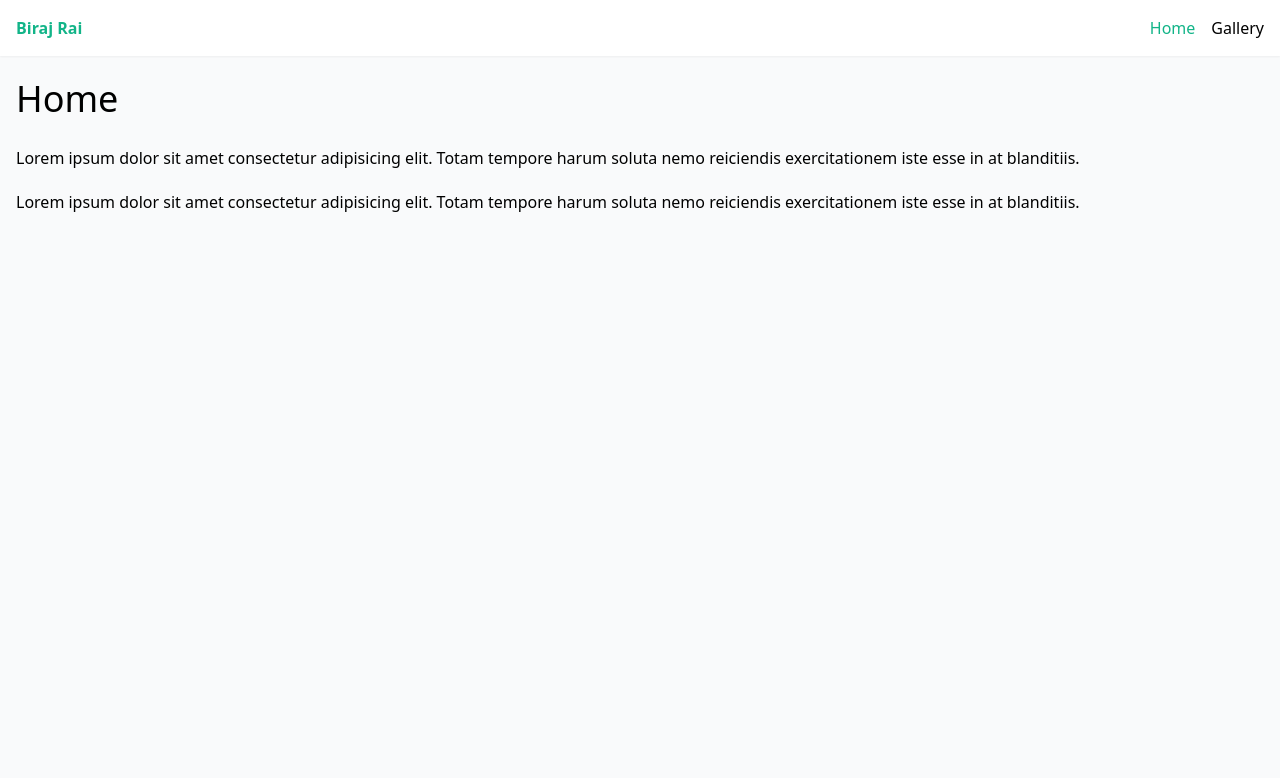
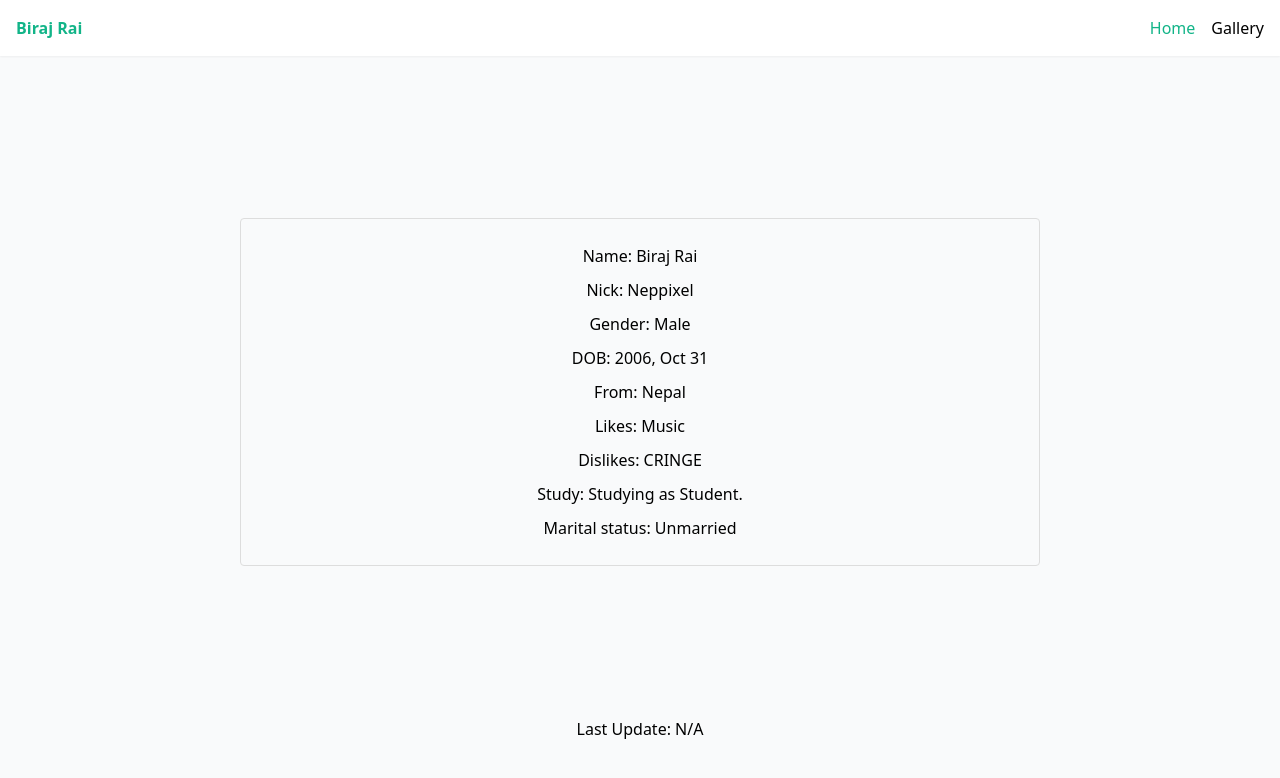
Before and after one commit to love-to-eat/itsbiraj.com.np, a Nuxt app: page / in a window 1280 px wide. Shown: the top 778 px of the page. Built offline with nearby package versions, Linux system fonts and the light colour scheme; no server answers.

Commit message:
Update index.vue

```diff
--- a/pages/index.vue
+++ b/pages/index.vue
@@ -1,25 +1,58 @@
 <template>
-    <div>
-        <h2>Home</h2>
-        <p>
-            Lorem ipsum dolor sit amet consectetur adipisicing elit. Totam tempore harum soluta nemo reiciendis
-            exercitationem iste esse in at blanditiis.
-        </p>
-        <p>
-            Lorem ipsum dolor sit amet consectetur adipisicing elit. Totam tempore harum soluta nemo reiciendis
-            exercitationem iste esse in at blanditiis.
-        </p>
+    <div class="center-container">
+        <div class="box">
+            <p>Name: Biraj Rai</p>
+            <p>Nick: Neppixel</p>
+            <p>Gender: Male</p>
+            <p>DOB: 2006, Oct 31</p>
+            <p>From: Nepal</p>
+            <p>Likes: Music</p>
+            <p>Dislikes: CRINGE</p>
+            <p>Study: Studying as Student.</p>
+            <p>Marital status: Unmarried</p>
+        </div>
+    </div>
+    <div class="last-update">
+        <p>Last Update: {{ lastUpdate }}</p>
     </div>
 </template>
 
-<script setup></script>
+<script setup>
+import { ref, onMounted } from 'vue';
+
+const lastUpdate = ref('');
+
+onMounted(async () => {
+    try {
+        const response = await fetch('https://api.github.com/repos/love-to-eat/itsbiraj.com.np/commits');
+        const data = await response.json();
+        const commitDate = data[0]?.commit?.author?.date;
+        lastUpdate.value = commitDate ? new Date(commitDate).toLocaleString() : 'N/A';
+    } catch (error) {
+        console.error('Error fetching data:', error);
+        lastUpdate.value = 'N/A';
+    }
+});
+</script>
 
 <style scoped>
-h2 {
-    margin-bottom: 20px;
-    font-size: 36px;
+.center-container {
+    display: flex;
+    justify-content: center;
+    align-items: center;
+    height: 80vh;
 }
+
+.box {
+    border-radius: 4px;
+    border: 1px solid #ddd;
+    width: 800px;
+    padding: 20px;
+}
+
 p {
-    margin: 20px 0;
+    margin: 0;
+    text-align: center;
+    padding: 5px;
 }
 </style>
```
